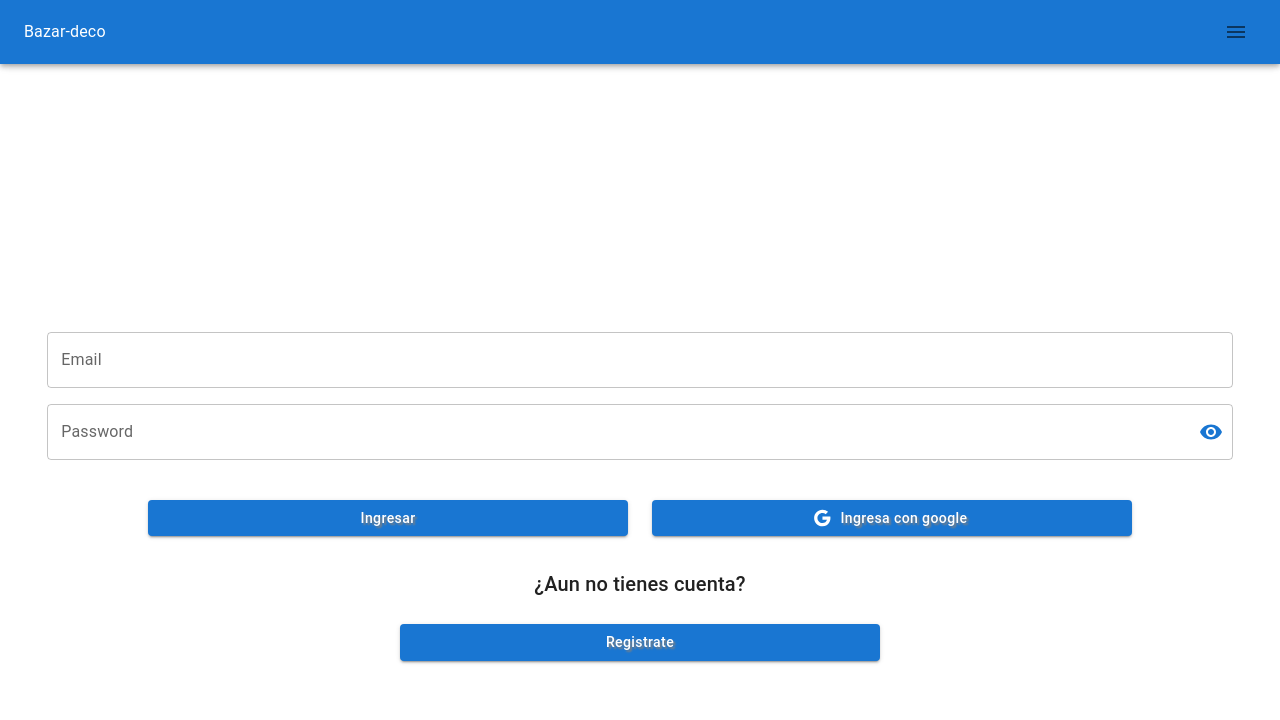
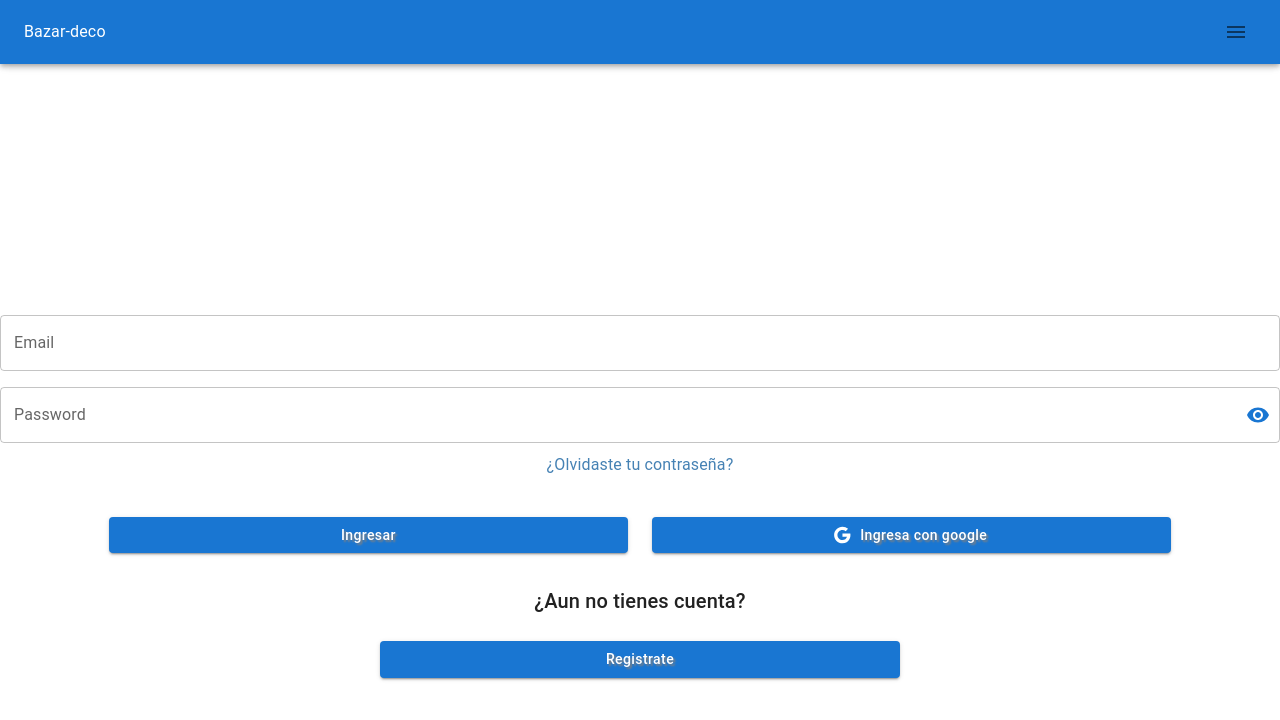
Before and after one commit to axelriveroc/ejemplo-bazar, a React (Vite) app: page /login in a window 1280 px wide. Shown: the top 720 px of the page. Built offline with nearby package versions, Linux system fonts and the light colour scheme.

Commit message:
se agrega forgot password

```diff
--- /dev/null
+++ b/src/components/pages/forgotPassword/ForgotPassword.jsx
@@ -0,0 +1,10 @@
+
+const ForgotPassword = () => {
+  return (
+    <div>
+        <h2>Perdi la contraseña</h2>
+    </div>
+  )
+}
+
+export default ForgotPassword
--- a/src/components/pages/login/Login.jsx
+++ b/src/components/pages/login/Login.jsx
@@ -13,7 +13,7 @@ import {
 } from "@mui/material";
 import GoogleIcon from "@mui/icons-material/Google";
 
-import { useNavigate } from "react-router-dom";
+import { Link, useNavigate } from "react-router-dom";
 import { Visibility, VisibilityOff } from "@mui/icons-material";
 import { useState } from "react";
 
@@ -71,6 +71,12 @@ const Login = () => {
               />
             </FormControl>
           </Grid>
+          <Link
+            to="/forgot-password"
+            style={{ color: "steelblue", marginTop: "10px" }}
+          >
+            ¿Olvidaste tu contraseña?
+          </Link>
           <Grid container justifyContent="center" spacing={3} mt={2}>
             <Grid item xs={8} md={5}>
               <Button
--- a/src/router/routes.js
+++ b/src/router/routes.js
@@ -1,3 +1,4 @@
+import ForgotPassword from "../components/pages/forgotPassword/ForgotPassword";
 import Home from "../components/pages/home/Home";
 import Login from "../components/pages/login/Login";
 import Register from "../components/pages/register/Register";
@@ -18,4 +19,9 @@ export const routes = [
     path: "/login",
     Element: Login,
   },
+  {
+    id: "forgotPassword",
+    path: "/forgot-password",
+    Element: ForgotPassword,
+  },
 ];
```
